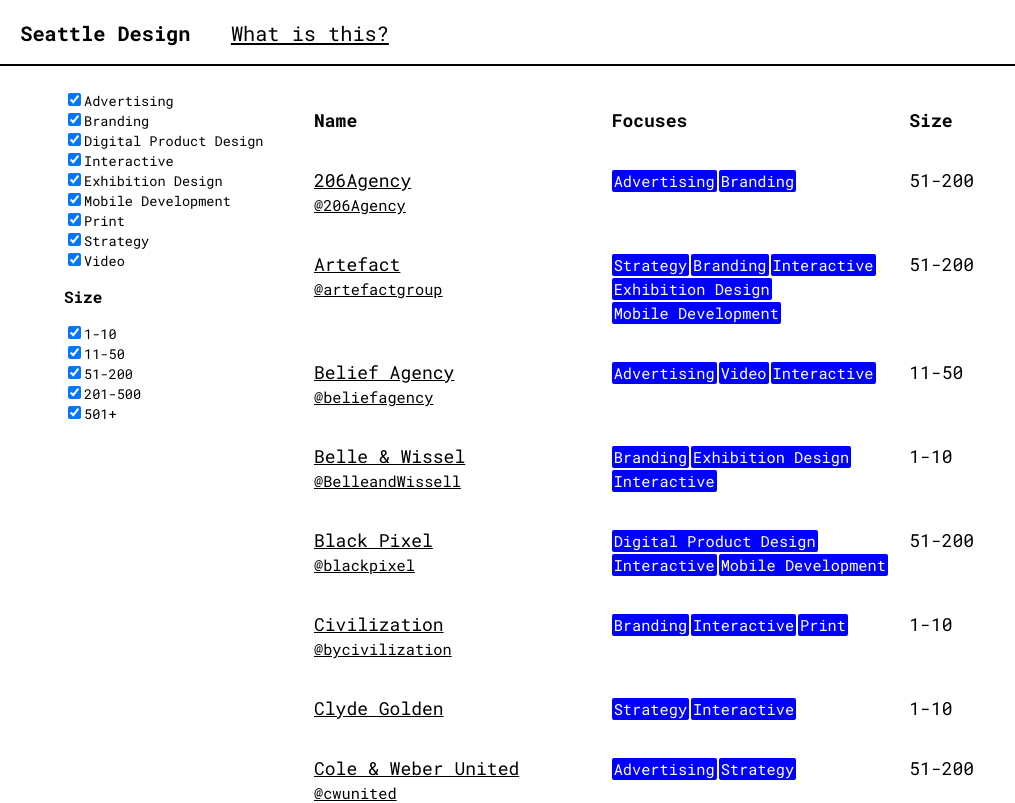
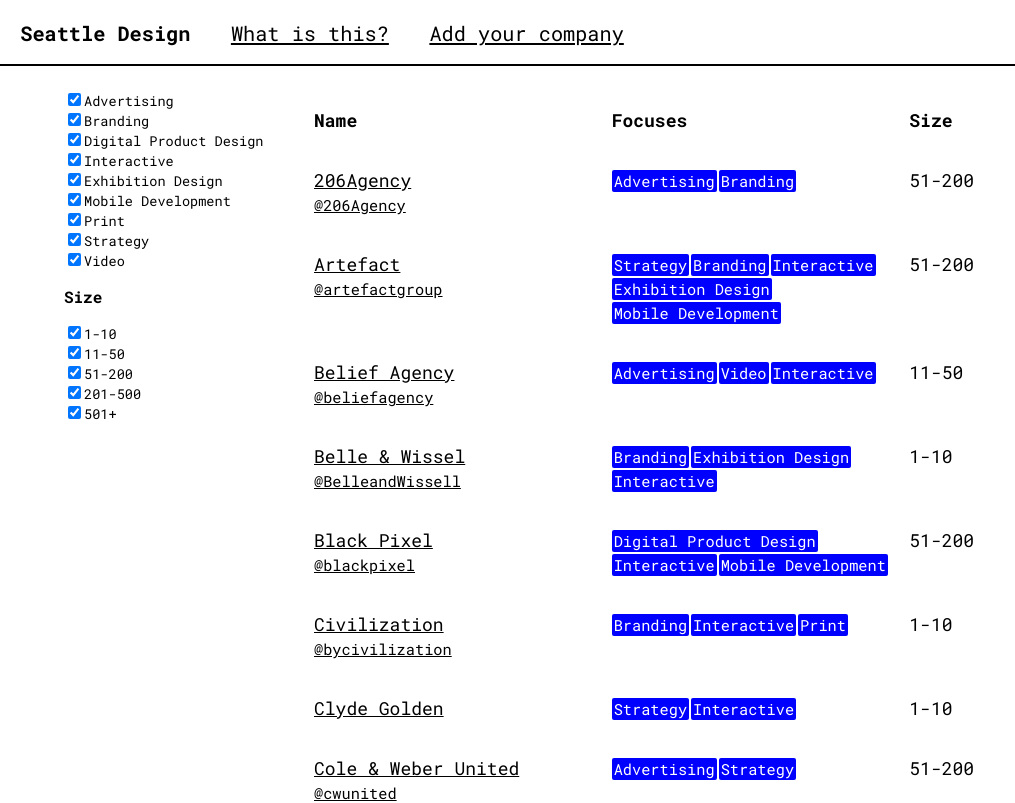
Before and after one commit to seattledesigninfo/seattledesign.info, a React (Create React App) app: page / in a window 1280 px wide. Shown: the top 803 px of the page, without its empty margins (0-1015 px from the left). Built offline with nearby package versions, Linux system fonts and the light colour scheme.

Commit message:
Add ability to add company
Close #1

```diff
--- a/src/components/App.js
+++ b/src/components/App.js
@@ -83,6 +83,7 @@ class App extends React.Component {
           <ul>
             <li className="navigation-item"><strong>Seattle Design</strong></li>
             <li className="navigation-item"><a href="#" onClick={this.toggleAbout}>What is this?</a></li>
+            <li className="navigation-item"><a href="mailto:info@mail.seattledesign.info?subject=Add my company to the Seattle Design list">Add your company</a></li>
           </ul>
         </nav>
         <div className="container">
```
